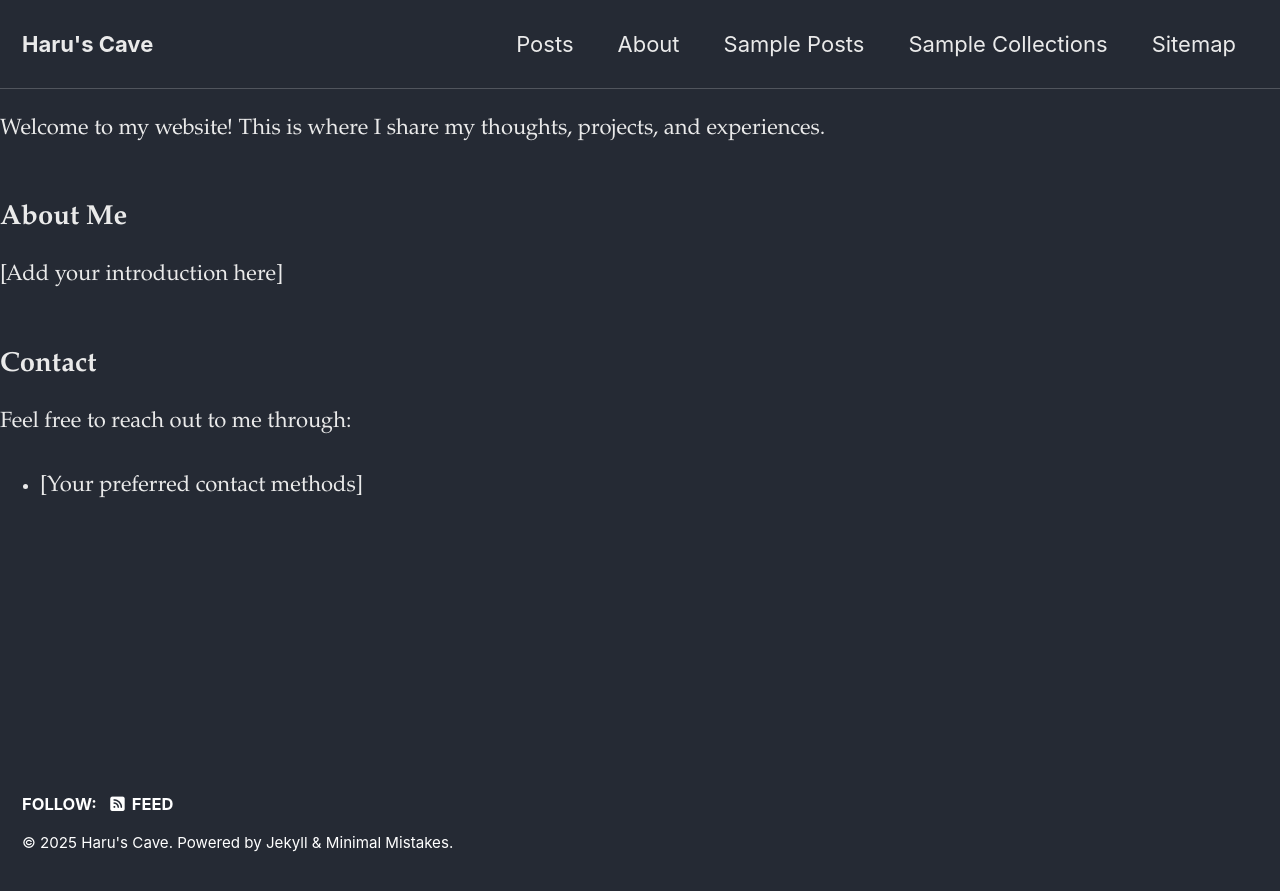
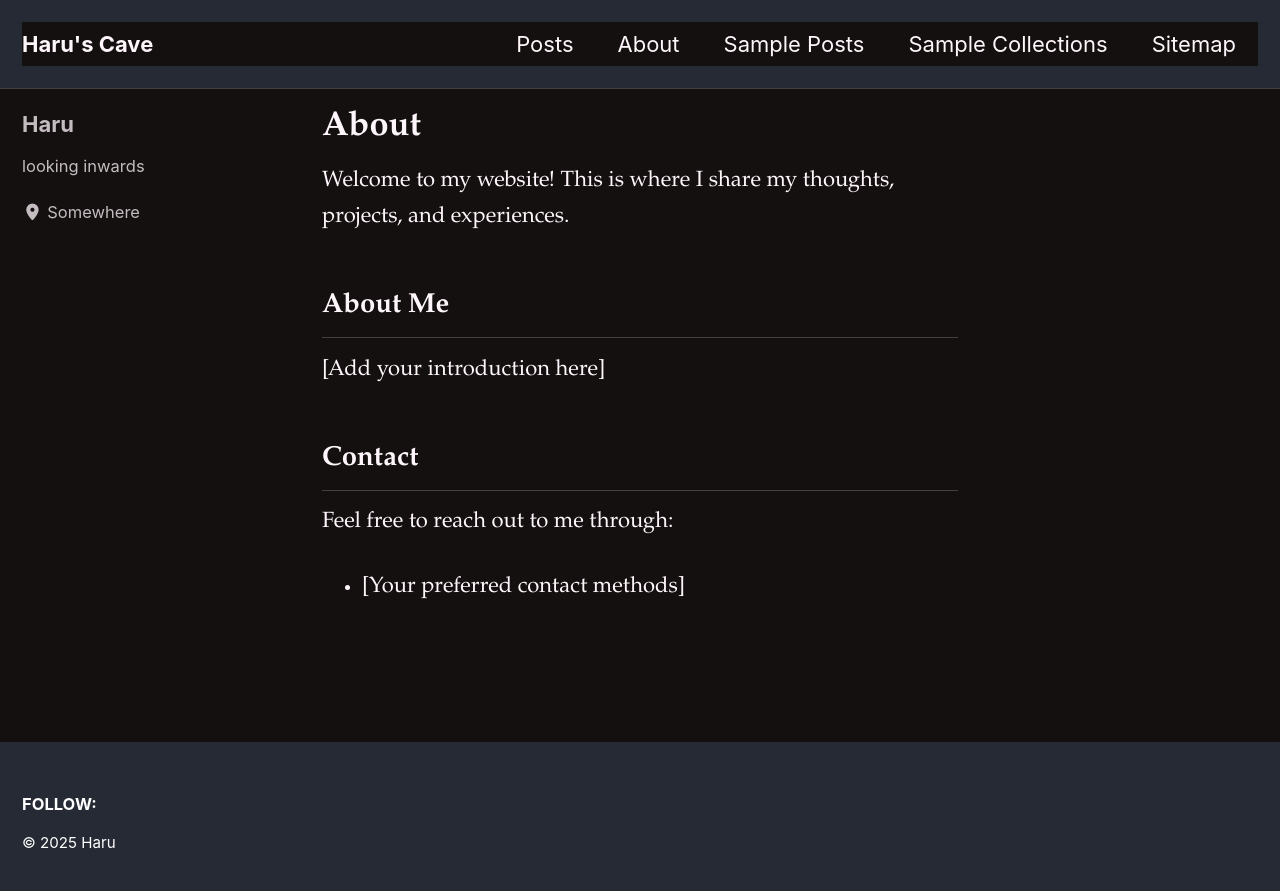
Before and after one commit to hxxru-u/hxxru-u.github.io, a Jekyll site: the page built from about.md, in a window 1280 px wide. Shown: the top 891 px of the page. Built offline with Jekyll 4.4.1, drawn with Linux system fonts in a browser that asks for light colours; cached includes are drawn as plain includes; our own code applies the rules of GitHub Pages for plain Markdown files.

Commit message:
Remove feed link and simplify footer

```diff
--- a/_config.yml
+++ b/_config.yml
@@ -8,11 +8,10 @@
 # Theme Settings
 #
 # Review documentation to determine if you should use `theme` or `remote_theme`
-# https://mmistakes.github.io/minimal-mistakes/docs/quick-start-guide/#installing-the-theme
 
 # theme                  : "minimal-mistakes-jekyll"
 remote_theme           : "mmistakes/minimal-mistakes"
-minimal_mistakes_skin    : "dark" # "default", "air", "aqua", "contrast", "dark", "dirt", "neon", "mint", "plum", "sunrise"
+minimal_mistakes_skin    : "neon" # "default", "air", "aqua", "contrast", "dark", "dirt", "neon", "mint", "plum", "sunrise"
 
 # Site Settings
 locale                   : "en-US"
@@ -31,7 +30,7 @@ masthead_title           : # overrides the website title displayed in the masthe
 breadcrumbs              : # true, false (default)
 words_per_minute         : 200
 enable_copy_code_button  : # true, false (default)
-copyright                : # "copyright" name, defaults to site.title
+copyright                : false
 copyright_url            : # "copyright" URL, defaults to site.url
 comments:
   provider               : # false (default), "disqus", "discourse", "facebook", "staticman", "staticman_v2", "utterances", "giscus", "custom"
@@ -66,8 +65,8 @@ reCaptcha:
   siteKey                :
   secret                 :
 atom_feed:
-  path                   : # blank (default) uses feed.xml
-  hide                   : # true, false (default)
+  path                   : false # completely disable feed
+  hide                   : true
 search                   : # true, false (default)
 search_full_content      : # true, false (default)
 search_provider          : # lunr (default), algolia, google
@@ -227,6 +226,8 @@ sass:
 
 # Outputting
 permalink: /:categories/:title/
+paginate: 5 # amount of posts to show
+paginate_path: /page:num/
 timezone: # https://en.wikipedia.org/wiki/List_of_tz_database_time_zones
 
 
@@ -325,3 +326,24 @@ defaults:
       comments: # true
       share: true
       related: true
+
+# Defaults
+defaults:
+  # _pages
+  - scope:
+      path: ""
+      type: pages
+    values:
+      layout: single
+      author_profile: true
+
+# Navigation
+main:
+  - title: "Posts"
+    url: /posts/
+  - title: "Categories"
+    url: /categories/
+  - title: "Tags"
+    url: /tags/
+  - title: "About"
+    url: /about/
--- a/_includes/footer.html
+++ b/_includes/footer.html
@@ -11,11 +11,7 @@
         {% endif %}
       {% endfor %}
     {% endif %}
-
-    {% unless site.atom_feed.hide %}
-      <li><a href="{% if site.atom_feed.path %}{{ site.atom_feed.path }}{% else %}{{ '/feed.xml' | relative_url }}{% endif %}"><i class="fas fa-fw fa-rss-square" aria-hidden="true"></i> {{ site.data.ui-text[site.locale].feed_label | default: "Feed" }}</a></li>
-    {% endunless %}
   </ul>
 </div>
 
-<div class="page__footer-copyright">&copy; {{ site.time | date: '%Y' }} <a href="{{ site.copyright_url | default: site.url }}">{{ site.copyright | default: site.title }}</a>. {{ site.data.ui-text[site.locale].powered_by | default: "Powered by" }} <a href="https://jekyllrb.com" rel="nofollow">Jekyll</a> &amp; <a href="https://mademistakes.com/work/jekyll-themes/minimal-mistakes/" rel="nofollow">Minimal Mistakes</a>.</div>
+<div class="page__footer-copyright">&copy; {{ site.time | date: '%Y' }} {{ site.name | default: site.title }}</div>
```
